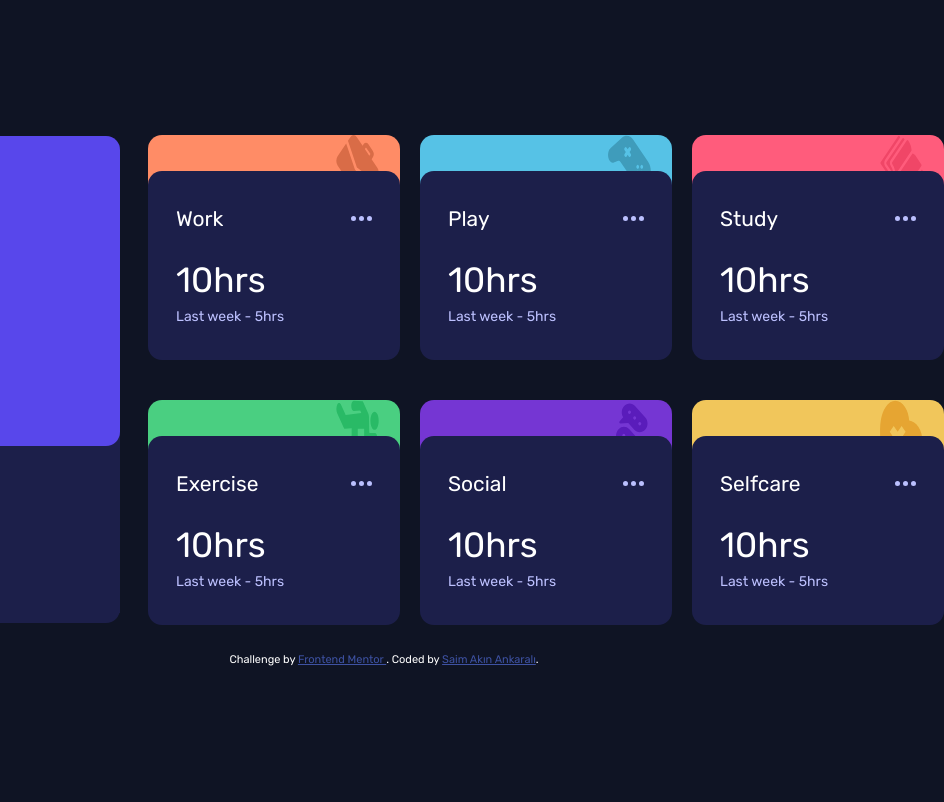
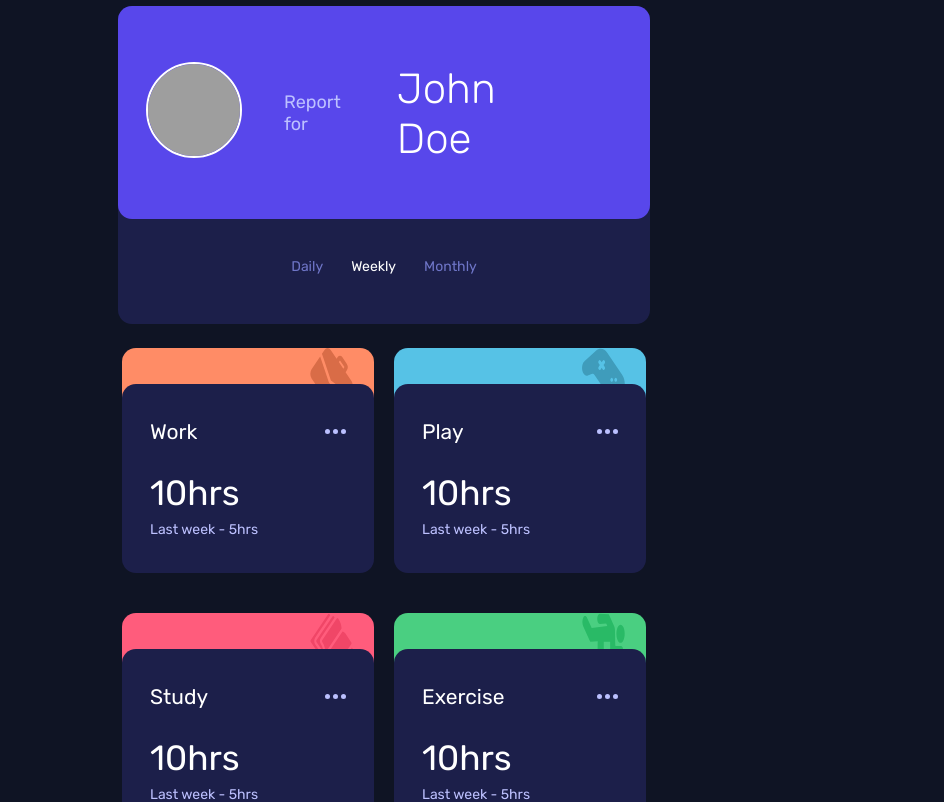
Before and after one commit to akinankarali/time-tracking-dashboard, a React (Vite) app: page / in a window 768 px wide. Shown: the top 802 px of the page, 944 px wide, since content can reach past the window. Built offline with nearby package versions, Linux system fonts and the light colour scheme; grey boxes are pictures that could not be loaded.

Commit message:
refactor: update responsive view

```diff
--- a/src/styles/app.css
+++ b/src/styles/app.css
@@ -15,11 +15,32 @@
     gap : 2rem;
 }
 
-.widget-items {
-    display: grid;
-    grid-template-columns: 1fr 1fr 1fr;
-    grid-column-gap: 20px;
-    grid-row-gap: 40px;
+@media only screen and (min-width: 1140px) {
+    .wrapper {
+        flex-direction: row!important;
+    }
+    .widget-items {
+        grid-template-columns: 1fr 1fr 1fr !important;
+    }
+}
+
+@media only screen and (min-width: 576px) {
+    .wrapper {
+        flex-direction: column;
+    }
+    .widget-items {
+        display: grid;
+        grid-template-columns: 1fr 1fr;
+        grid-column-gap: 20px;
+        grid-row-gap: 40px;
+    }
+}
+
+@media only screen and (max-width: 575.98px) {
+    .wrapper {
+        flex-direction: column!important;
+        margin-top: 80rem!important;
+    }
 }
 
 footer {
--- a/src/styles/components/card.css
+++ b/src/styles/components/card.css
@@ -8,6 +8,39 @@
     max-width: 300px;
     background-color: var(--darkBlue);
     border-radius: 1rem;
+}
+@media (min-width: 576px) and (max-width: 1139.98px) {
+    .card {
+        margin-top: 25rem !important;
+        max-width: 38rem !important;
+    }
+    .user_info {
+        display: flex;
+    }
+    .user_info__avatar {
+        padding-right: 3rem;
+        margin-top: 2rem;
+    }
+    .user_info__name {
+        display: flex;
+        align-items: center;
+    }
+    .user_info__name span {
+        padding-right: 3rem;
+    }
+    .user_info__name h2 {
+        padding-left: 1rem;
+    }
+    .times {
+        flex-direction: row !important;
+        align-items: center !important;
+        justify-content: center;
+        padding: 2rem !important;
+        margin-top: 1rem;
+        margin-bottom: -1rem;
+        border-bottom-left-radius: 1rem;
+        border-bottom-right-radius: 1rem;
+    }
 }
 
 .user_info {
--- a/src/styles/components/widget.css
+++ b/src/styles/components/widget.css
@@ -5,6 +5,13 @@
     color: white;
     margin-top: -2rem;
 }
+
+@media only screen and (max-width: 575.98px) {
+    .widget {
+        padding-bottom: 2rem!important;
+    }
+}
+
 .title {
     display: flex;
     align-items: center;
```
